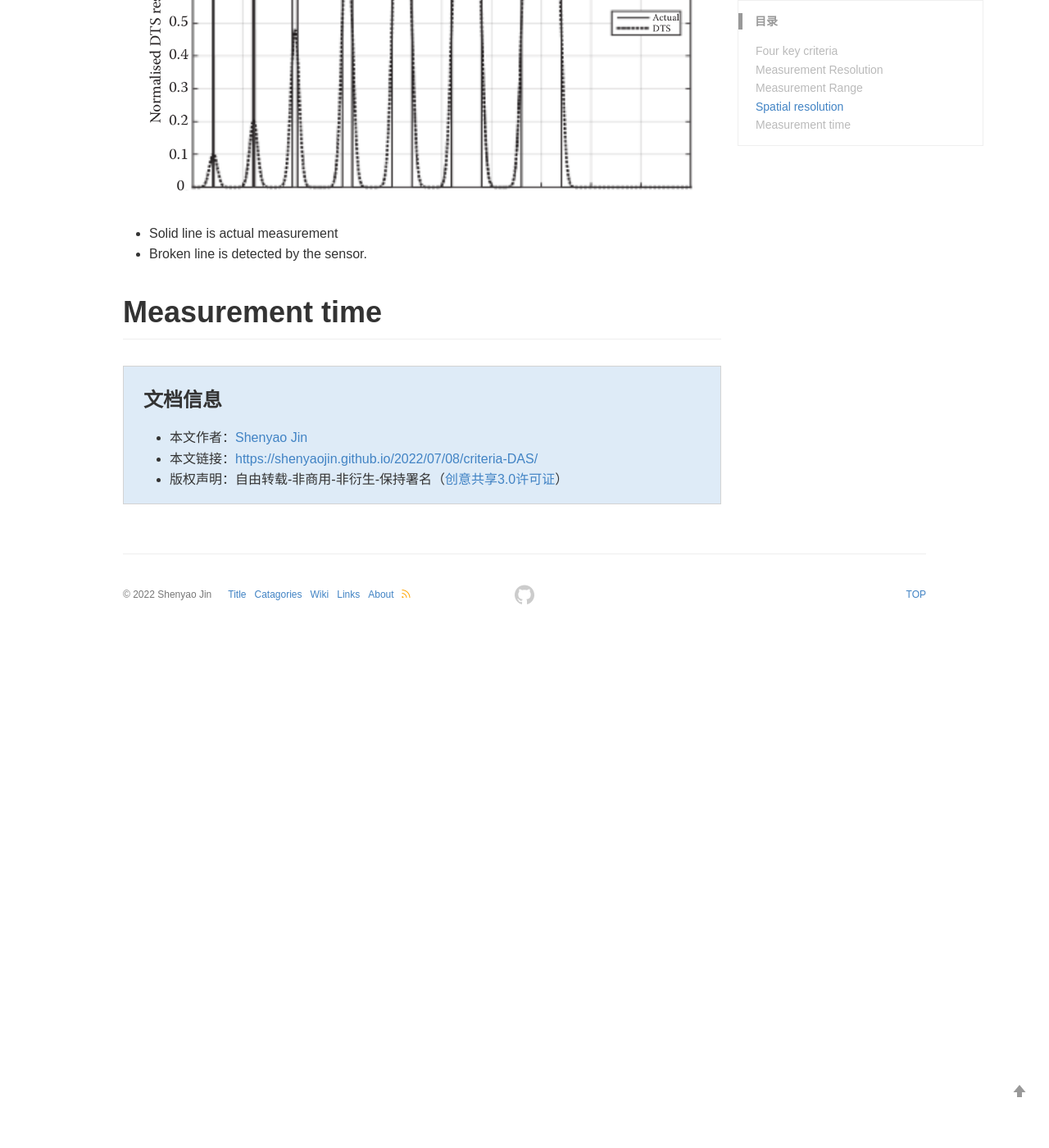
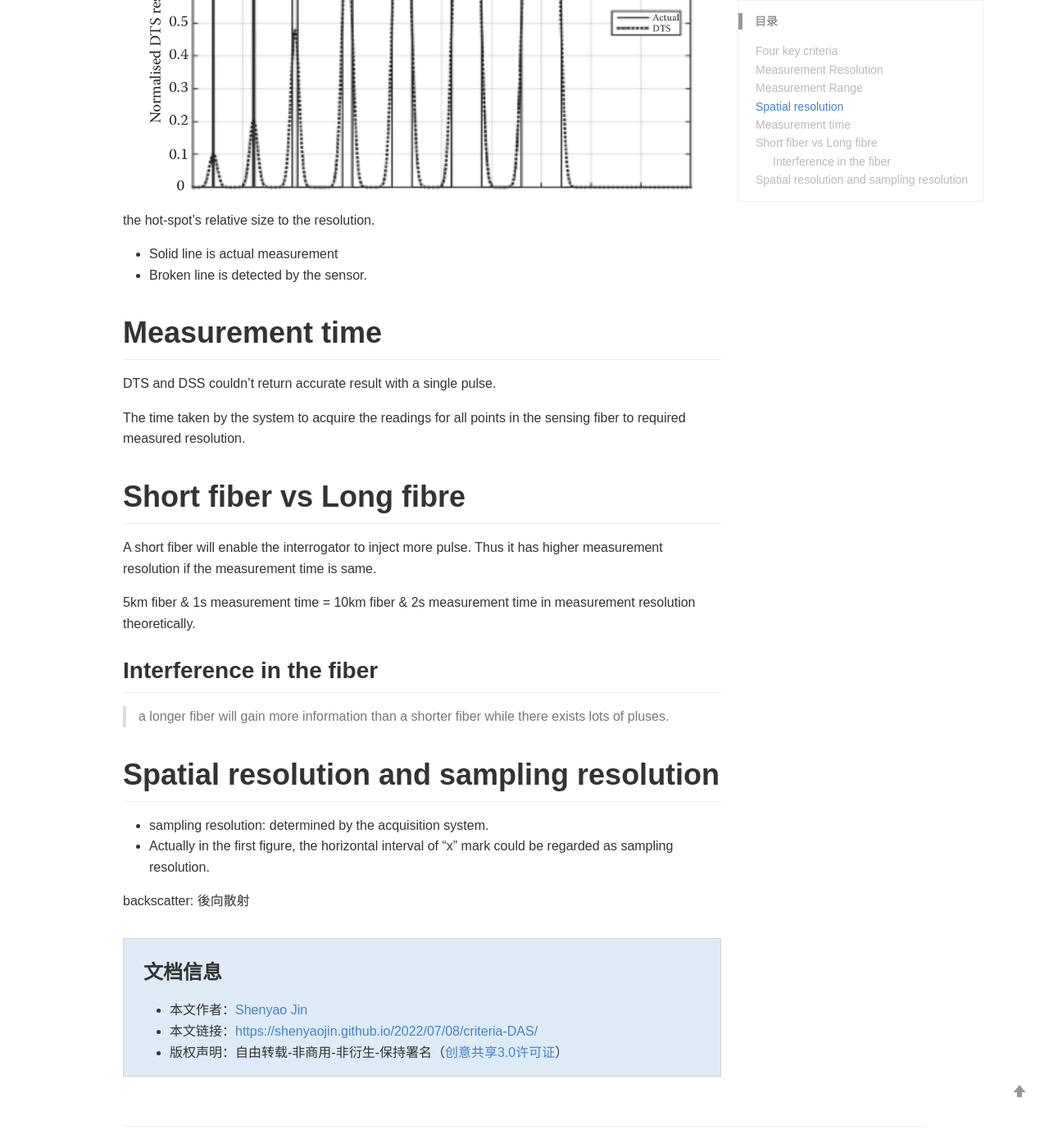
Before and after one commit to shenyaojin/shenyaojin.github.io, a Jekyll site: the page built from _posts/2022-07-08-criteria-DAS.md, in a window 1280 px wide and 1400 px high, scrolled down 1749 px. Shown: the whole window at 82% size. Built offline with Jekyll 4.4.1, drawn with Linux system fonts in a browser that asks for light colours; formulas are drawn with MathJax 3; a style sheet for code colours, icons or effects is not loaded; before the commit the page ends 2523 px from its top, so only the background shows below that; some of the changed text lies outside the part shown.

Commit message:
New post

```diff
--- a/_posts/2022-07-08-criteria-DAS.md
+++ b/_posts/2022-07-08-criteria-DAS.md
@@ -30,8 +30,27 @@ It is usually determined by the length of fiber.
 spatial resolution is $$\delta z$$ in this figure.
 
 ![](/images/blog/DAS/SP_RE2.png)
+the hot-spot's relative size to the resolution.
 
 - Solid line is actual measurement
 - Broken line is detected by the sensor.
 
 # Measurement time
+DTS and DSS couldn't return accurate result with a single pulse.
+
+The time taken by the system to acquire the readings for all points in the sensing fiber to required measured resolution.
+
+
+# Short fiber vs Long fibre
+A short fiber will enable the interrogator to inject more pulse. Thus it has higher measurement resolution if the measurement time is same.
+
+5km fiber & 1s measurement time =  10km fiber & 2s measurement time in measurement resolution theoretically.
+
+## Interference in the fiber
+> a longer fiber will gain more information than a shorter fiber while there exists lots of pluses.
+
+# Spatial resolution and sampling resolution
+- sampling resolution: determined by the acquisition system.
+- Actually in the first figure, the horizontal interval of "x" mark could be regarded as sampling resolution.
+
+backscatter: 後向散射
```
Also changed, not shown: _posts/Inversion-theory.md (deleted, +0 -56 lines).
